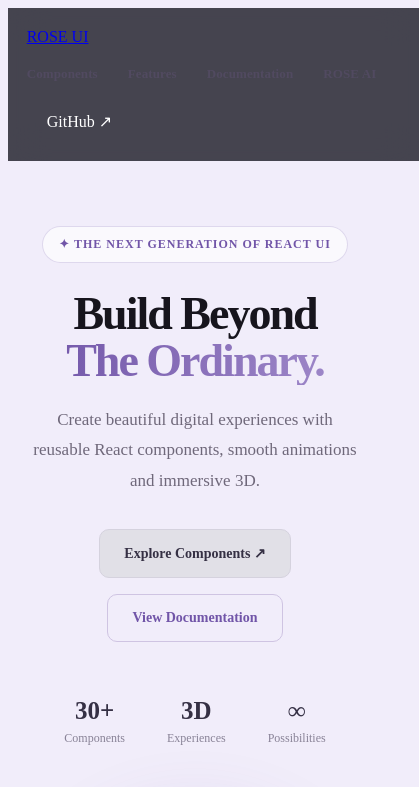
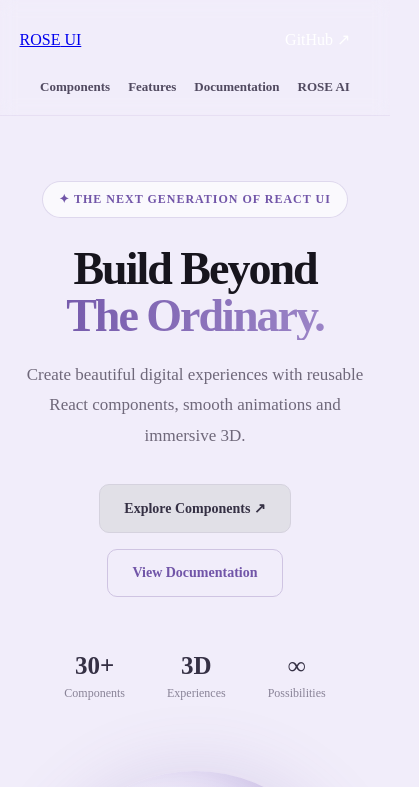
Before and after one commit to rosepeacemaker/resueable-components, a React (Vite) app: page / in a window 390 px wide. Shown: the top 787 px of the page, 419 px wide, since content can reach past the window. Built offline with nearby package versions, Linux system fonts and the light colour scheme.

Commit message:
Refactor Navbar and Hero components: update styles for improved layout and responsiveness

```diff
--- a/src/index.css
+++ b/src/index.css
@@ -8,3 +8,24 @@ body {
   background: #F1EDFA;
   color: #17151D;
 }
+*,
+*::before,
+*::after {
+  box-sizing: border-box;
+}
+
+html,
+body,
+#root {
+  width: 100%;
+  min-height: 100%;
+  margin: 0;
+}
+
+html {
+  overflow-x: clip;
+}
+
+body {
+  overflow-x: clip;
+}
--- a/src/sections/Hero/Hero.css
+++ b/src/sections/Hero/Hero.css
@@ -1,5 +1,5 @@
 .hero {
-  min-height: calc(100vh - 76px);
+  min-height: calc(100svh - 76px);
   padding: 80px 7%;
   display: grid;
   grid-template-columns: 1fr 1fr;
--- a/src/sections/Hero/Hero.scss
+++ b/src/sections/Hero/Hero.scss
@@ -1,6 +1,6 @@
 
 .hero {
-  min-height: calc(100vh - 76px);
+  min-height: calc(100svh - 76px);
   padding: 80px 7%;
   display: grid;
   grid-template-columns: 1fr 1fr;
--- a/src/sections/Navbar/Navbar.css
+++ b/src/sections/Navbar/Navbar.css
@@ -7,9 +7,9 @@
   justify-content: space-between;
   position: relative;
   z-index: 100;
-  background: rgba(11, 11, 22, 0.75);
-  backdrop-filter: blur(18px);
-  border-bottom: 1px solid var(--glass-border);
+  background: transparent;
+  backdrop-filter: blur(8px);
+  border-bottom: 1px solid rgba(113, 85, 168, 0.08);
 }
 .navbar__logo {
   font-size: 24px;
@@ -24,16 +24,17 @@
 .navbar__links {
   display: flex;
   align-items: center;
-  gap: 32px;
+  gap: 30px;
 }
 .navbar__links a {
-  color: rgba(255, 255, 255, 0.7);
+  color: #514A60;
+  font-size: 13px;
+  font-weight: 600;
   text-decoration: none;
-  font-size: 14px;
   transition: color 0.3s ease;
 }
 .navbar__links a:hover {
-  color: var(--color-secondary);
+  color: #7155A8;
 }
 .navbar__github {
   padding: 10px 20px;
@@ -55,19 +56,10 @@
     gap: 20px;
   }
   .navbar__links {
-    display: flex;
-    align-items: center;
-    gap: 30px;
-  }
-  .navbar__links a {
-    color: #514A60;
-    text-decoration: none;
-    font-size: 13px;
-    font-weight: 600;
-    letter-spacing: 0.1px;
-    transition: color 0.3s ease;
-  }
-  .navbar__links a:hover {
-    color: #7155A8;
+    order: 3;
+    width: 100%;
+    justify-content: center;
+    flex-wrap: wrap;
+    gap: 18px;
   }
 }/*# sourceMappingURL=Navbar.css.map */
--- a/src/sections/Navbar/Navbar.scss
+++ b/src/sections/Navbar/Navbar.scss
@@ -8,9 +8,10 @@
   position: relative;
   z-index: 100;
 
-  background: rgba(11, 11, 22, 0.75);
-  backdrop-filter: blur(18px);
-  border-bottom: 1px solid var(--glass-border);
+  background: transparent;
+  backdrop-filter: blur(8px);
+  border-bottom: 1px solid rgba(113, 85, 168, 0.08);
+
 
   &__logo {
     font-size: 24px;
@@ -27,16 +28,17 @@
   &__links {
   display: flex;
   align-items: center;
-    gap: 32px;
+  gap: 30px;
 
   a {
-      color: rgba(255, 255, 255, 0.7);
+    color: #514A60;
+    font-size: 13px;
+    font-weight: 600;
     text-decoration: none;
-      font-size: 14px;
     transition: color 0.3s ease;
 
     &:hover {
-        color: var(--color-secondary);
+      color: #7155A8;
     }
   }
 }
@@ -63,22 +65,11 @@
     gap: 20px;
 
     &__links {
-      display: flex;
-      align-items: center;
-      gap: 30px;
-      a {
-         color:#514A60;
-         text-decoration: none;
-         font-size: 13px;
-             font-weight: 600;
-    letter-spacing: 0.1px;
-    transition: color 0.3s ease;
-
-             &:hover {
-      color: #7155A8;
-    }
-
+      order: 3;
+      width: 100%;
+      justify-content: center;
+      flex-wrap: wrap;
+      gap: 18px;
     }
   }
 }
-}
```
Also changed, not shown: 2 other files (tests, documents, lock files or other folders). Lines whose indentation alone changed are shown as unchanged.
